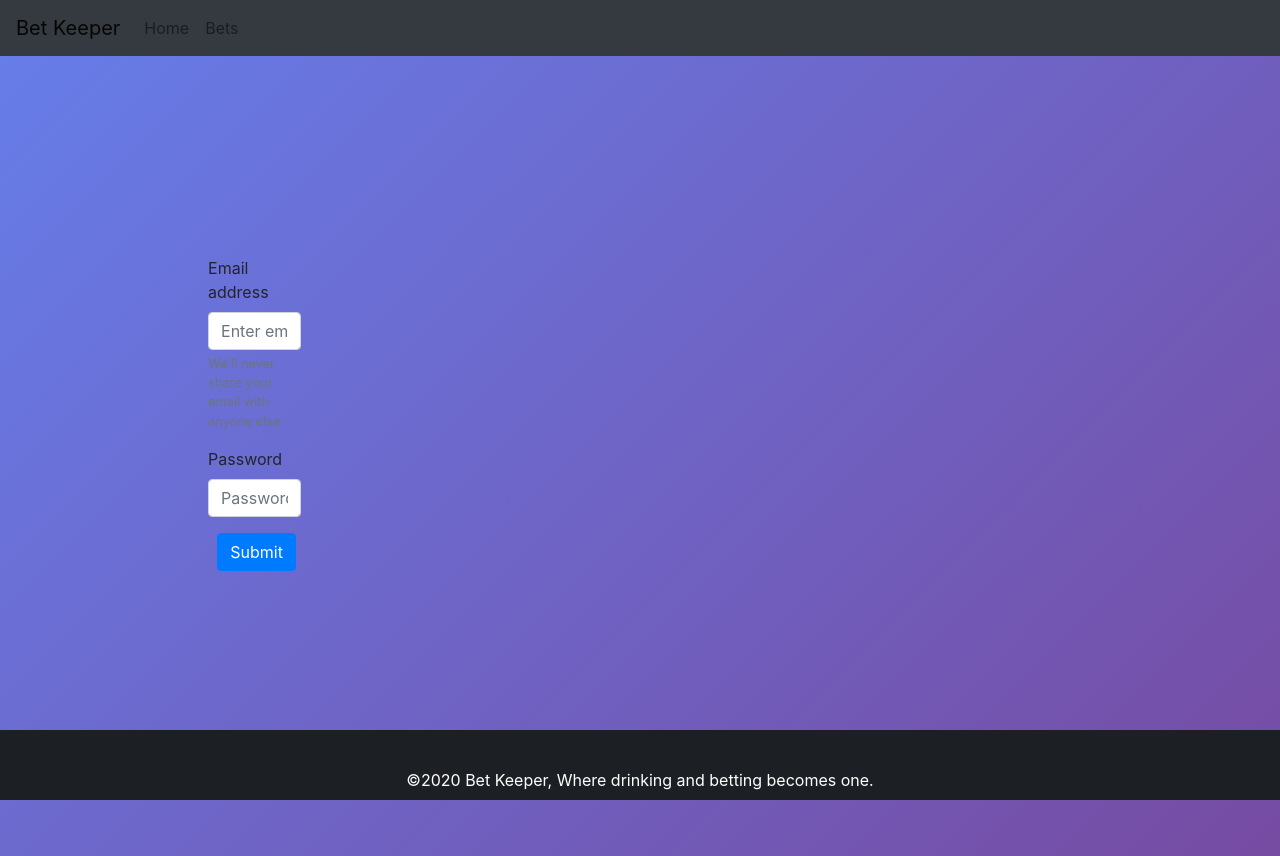
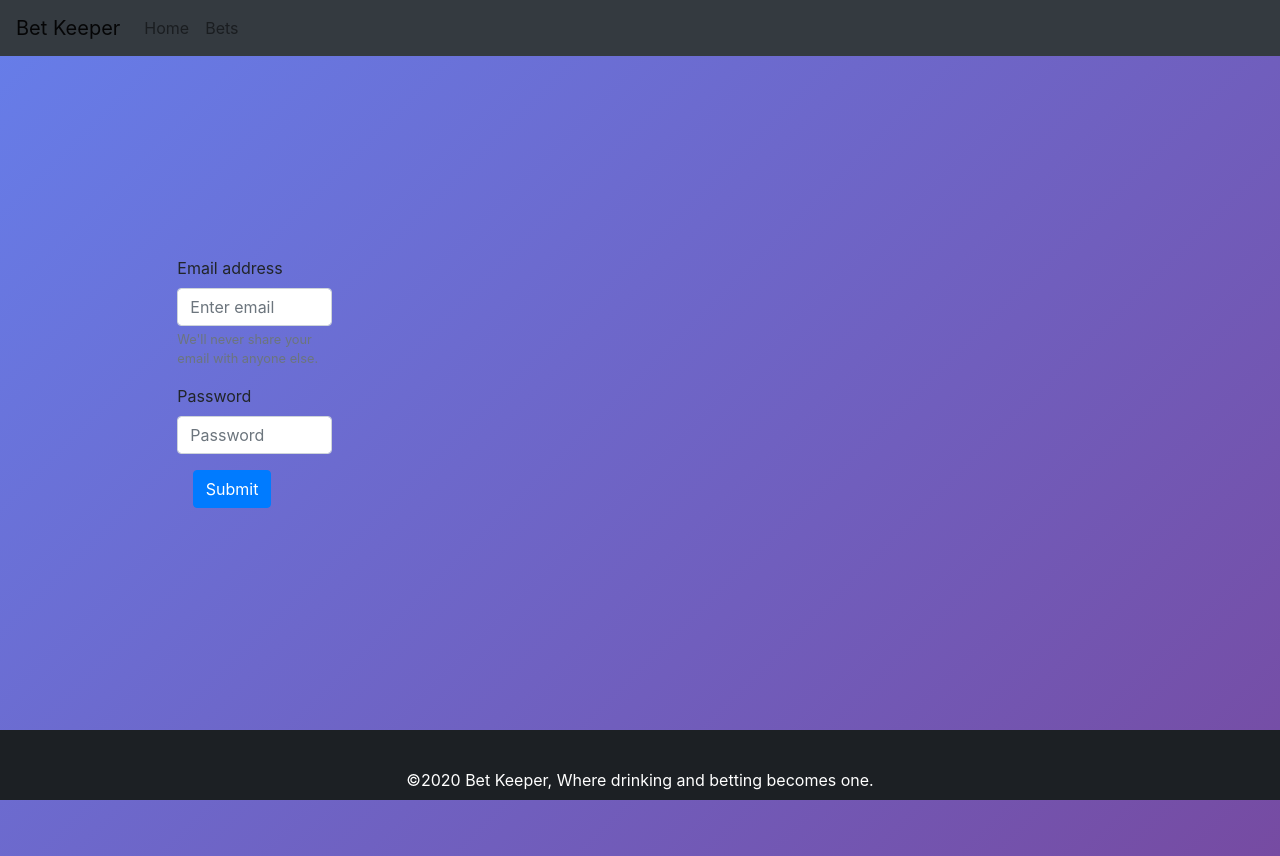
Before and after one commit to jhaberle/bet-keeper, a React (Create React App) app in the folder betkeeper/client/: page / in a window 1280 px wide. Built offline with nearby package versions, Linux system fonts and the light colour scheme.

Commit message:
Updating

```diff
--- a/betkeeper/client/src/pages/Login.js
+++ b/betkeeper/client/src/pages/Login.js
@@ -1,11 +1,12 @@
 import React from "react";
-import { Form, Button, Container, Row, Col, Nav } from "react-bootstrap";
+import { Form, Button, Row, Col } from "react-bootstrap";
 import styled from 'styled-components';
 import NavBar from '../components/NavBar';
 import Footer from '../components/Footer';
 
 const Layout = styled.div`
   display: grid;
+  justify-content: center;
   height: 100vh;
   width: fit-content;
 
@@ -18,11 +19,11 @@ const Login = () => {
   return (
   <>
   <NavBar/>
-  <Container>
+  <div className="container">
     <Layout>
       <Row>
         <Col></Col>
-        <Col xs={4}>
+        <Col xs={6}>
           <Form id="formcss">
             <Form.Group controlId="formBasicEmail">
               <Form.Label>Email address</Form.Label>
@@ -45,7 +46,7 @@ const Login = () => {
         <Col></Col>
       </Row>
     </Layout>
-  </Container>
+  </div>
   <Footer/>
   </>
   );
```
Also changed, not shown: 1 other file (tests, documents, lock files or other folders).
